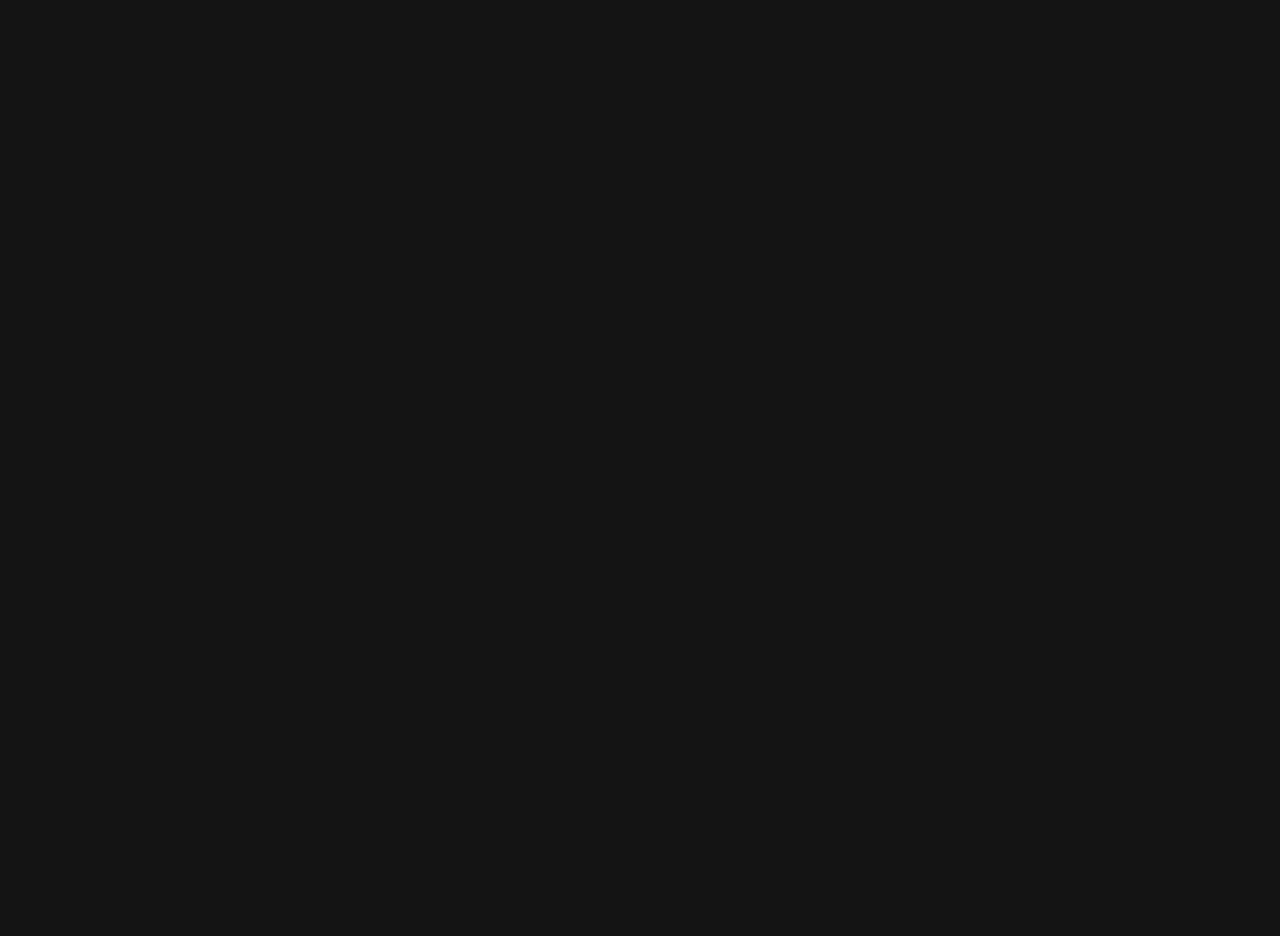
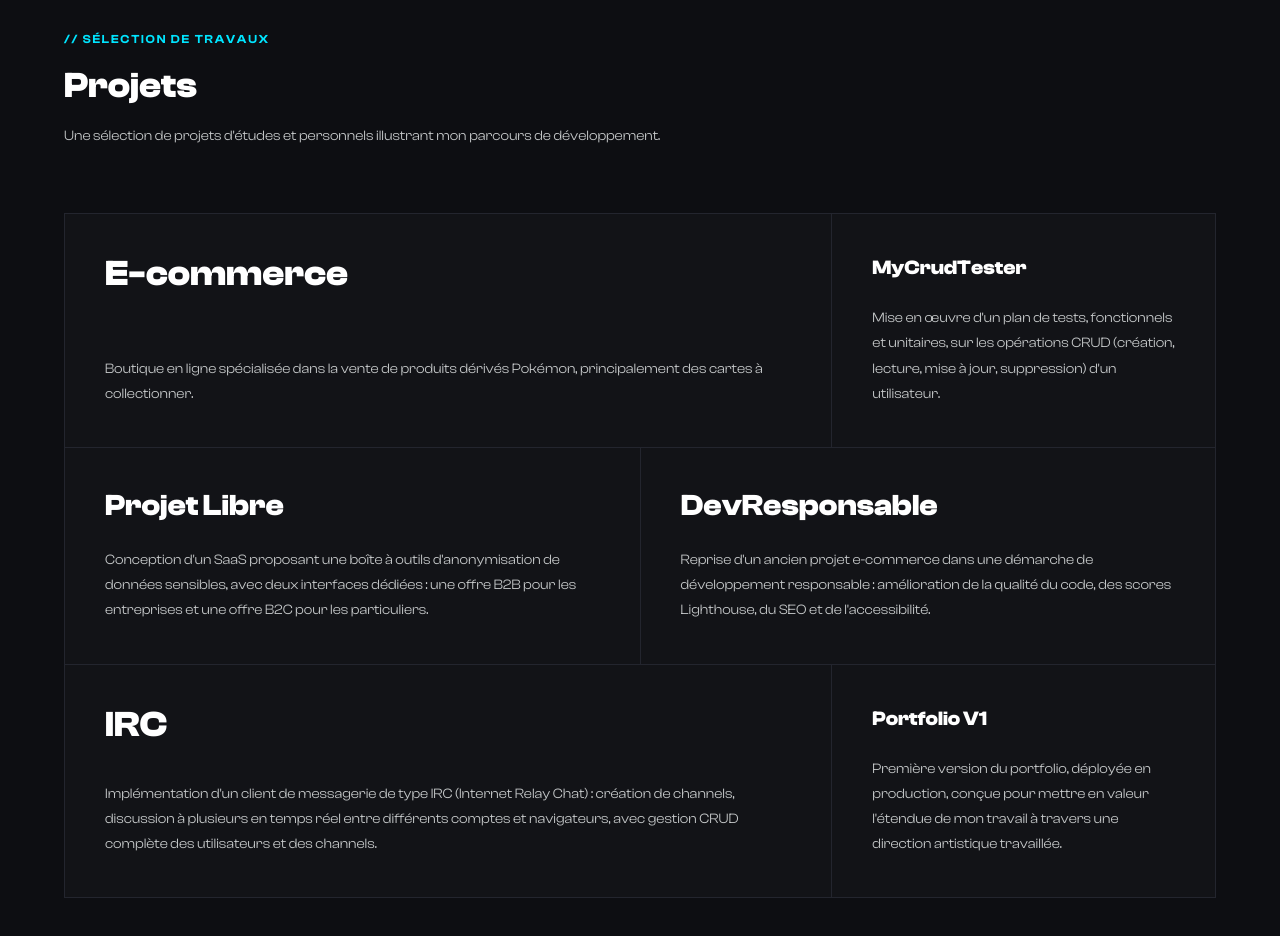
Before and after one commit to Yams-web/PortfolioV2, a Next.js app: page / in a window 1280 px wide. Shown: the part 960-1896 px from the top of the page. Before the commit the page ends 878 px from the top, so only its background shows below. Built offline with nearby package versions, Linux system fonts and the light colour scheme.

Commit message:
feat(front): implémentation des projets

```diff
--- a/src/app/page.tsx
+++ b/src/app/page.tsx
@@ -1,5 +1,5 @@
 import React from "react";
-import { IntroAnimation, Navbar, Hero } from "@/components";
+import { IntroAnimation, Navbar, Hero, Projects } from "@/components";
 
 export default function LandingPage(): React.JSX.Element {
   return (
@@ -8,6 +8,7 @@ export default function LandingPage(): React.JSX.Element {
 
       <main>
         <Hero />
+        <Projects />
       </main>
     </IntroAnimation>
   );
--- a/src/components/index.ts
+++ b/src/components/index.ts
@@ -1,3 +1,4 @@
 export * from "./navbar";
 export * from "./hero";
+export * from "./projects";
 export * from "./intro-animation";
--- /dev/null
+++ b/src/components/projects/index.ts
@@ -0,0 +1 @@
+export * from "./projects.component";
--- /dev/null
+++ b/src/components/projects/projects.component.tsx
@@ -0,0 +1,72 @@
+import React from "react";
+import { PROJECTS, type ProjectSize } from "./projects.data";
+
+// Répartition des cartes sur la grille 12 colonnes (desktop), en écho au
+// bento grid de la maquette d'exploration `design/exploration/project.html`.
+// Les badges de compétences/outils et le tableau référentiel RNCP ne sont
+// volontairement pas repris ici : ce sont des évolutions à venir.
+//
+// La taille de chaque carte (`size`, défini dans projects.data.ts) reflète
+// son importance : plus un projet couvre de compétences RNCP, plus sa carte
+// est grande et son titre mis en avant.
+const COLUMN_SPAN_BY_SIZE: Record<ProjectSize, string> = {
+  lg: "md:col-span-8",
+  md: "md:col-span-6",
+  sm: "md:col-span-4",
+};
+
+const TITLE_CLASS_BY_SIZE: Record<ProjectSize, string> = {
+  lg: "text-2xl font-bold text-white sm:text-4xl",
+  md: "text-xl font-bold text-white sm:text-3xl",
+  sm: "text-lg font-bold text-white sm:text-xl",
+};
+
+export function Projects(): React.JSX.Element {
+  const projects = PROJECTS.filter((project) => project.description !== "");
+
+  return (
+    <section
+      id="projets"
+      className="border-t border-[#23252E] bg-[#0d0e12] px-4 py-20 sm:px-6 sm:py-28"
+    >
+      <div className="mx-auto max-w-6xl">
+        <header className="mb-16 max-w-2xl">
+          <h2 className="text-xs font-semibold uppercase tracking-[0.15em] text-[#00E5FF]">
+            // Sélection de travaux
+          </h2>
+          <p className="mt-4 text-2xl font-bold leading-tight text-white sm:text-4xl">
+            Projets
+          </p>
+          <p className="mt-4 text-sm leading-[1.8] text-[#c4c7c8]">
+            Une sélection de projets d&apos;études et personnels illustrant
+            mon parcours de développement.
+          </p>
+        </header>
+
+        {projects.length === 0 ? (
+          <p className="border border-[#23252E] bg-[#121317] p-10 text-sm uppercase tracking-[0.1em] text-[#c4c7c8]">
+            Contenu des projets en cours de rédaction.
+          </p>
+        ) : (
+          <div className="grid grid-cols-1 gap-px border border-[#23252E] bg-[#23252E] md:grid-cols-12">
+            {projects.map((project) => (
+              <article
+                key={project.id}
+                className={`flex flex-col justify-between gap-6 bg-[#121317] p-6 sm:p-10 md:col-span-4 ${
+                  COLUMN_SPAN_BY_SIZE[project.size]
+                }`}
+              >
+                <h3 className={TITLE_CLASS_BY_SIZE[project.size]}>
+                  {project.title}
+                </h3>
+                <p className="whitespace-pre-line text-sm leading-[1.8] text-[#c4c7c8]">
+                  {project.description}
+                </p>
+              </article>
+            ))}
+          </div>
+        )}
+      </div>
+    </section>
+  );
+}
--- /dev/null
+++ b/src/components/projects/projects.data.ts
@@ -0,0 +1,62 @@
+export type ProjectSize = "lg" | "md" | "sm";
+
+export interface Project {
+  id: string;
+  title: string;
+  /** Description longue du projet, fournie au fil de l'eau (voir échanges avec Yamin). */
+  description: string;
+  /**
+   * Poids visuel de la carte dans la grille bento : reflète le nombre de
+   * compétences RNCP rattachées au projet dans CLAUDE.md (plus il y en a,
+   * plus la carte est grande).
+   */
+  size: ProjectSize;
+}
+
+// Ordre pensé pour former des lignes complètes de 12 colonnes en desktop
+// (lg=8 + sm=4, puis md=6 + md=6, puis lg=8 + sm=4) tout en alternant les
+// cartes les plus importantes avec les plus modestes.
+export const PROJECTS: Project[] = [
+  {
+    id: "e-commerce",
+    title: "E-commerce",
+    description:
+      "Boutique en ligne spécialisée dans la vente de produits dérivés Pokémon, principalement des cartes à collectionner.",
+    size: "lg",
+  },
+  {
+    id: "mycrudtester",
+    title: "MyCrudTester",
+    description:
+      "Mise en œuvre d'un plan de tests, fonctionnels et unitaires, sur les opérations CRUD (création, lecture, mise à jour, suppression) d'un utilisateur.",
+    size: "sm",
+  },
+  {
+    id: "projet-libre",
+    title: "Projet Libre",
+    description:
+      "Conception d'un SaaS proposant une boîte à outils d'anonymisation de données sensibles, avec deux interfaces dédiées : une offre B2B pour les entreprises et une offre B2C pour les particuliers.",
+    size: "md",
+  },
+  {
+    id: "devresponsable",
+    title: "DevResponsable",
+    description:
+      "Reprise d'un ancien projet e-commerce dans une démarche de développement responsable : amélioration de la qualité du code, des scores Lighthouse, du SEO et de l'accessibilité.",
+    size: "md",
+  },
+  {
+    id: "irc",
+    title: "IRC",
+    description:
+      "Implémentation d'un client de messagerie de type IRC (Internet Relay Chat) : création de channels, discussion à plusieurs en temps réel entre différents comptes et navigateurs, avec gestion CRUD complète des utilisateurs et des channels.",
+    size: "lg",
+  },
+  {
+    id: "portfolio-v1",
+    title: "Portfolio V1",
+    description:
+      "Première version du portfolio, déployée en production, conçue pour mettre en valeur l'étendue de mon travail à travers une direction artistique travaillée.",
+    size: "sm",
+  },
+];
```
